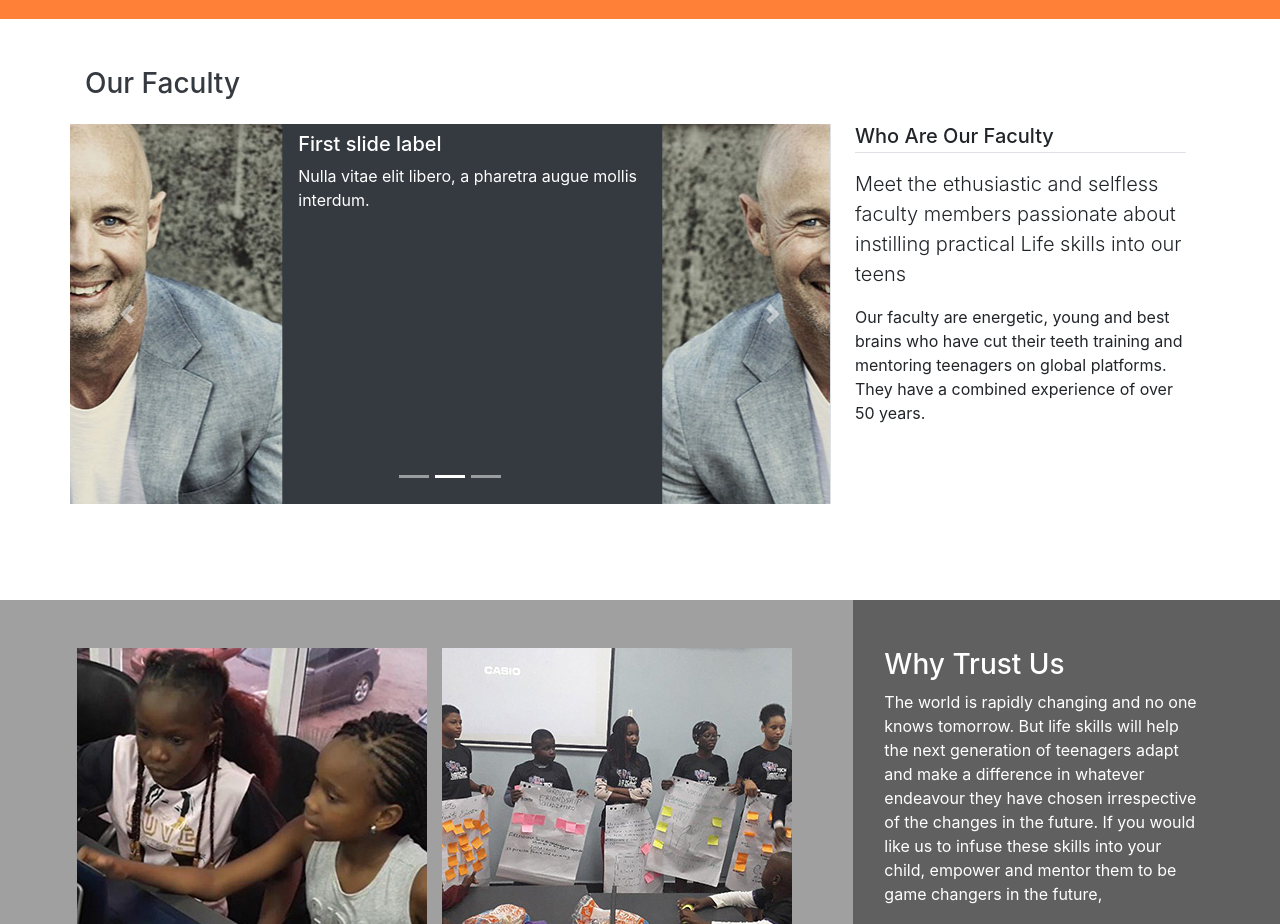
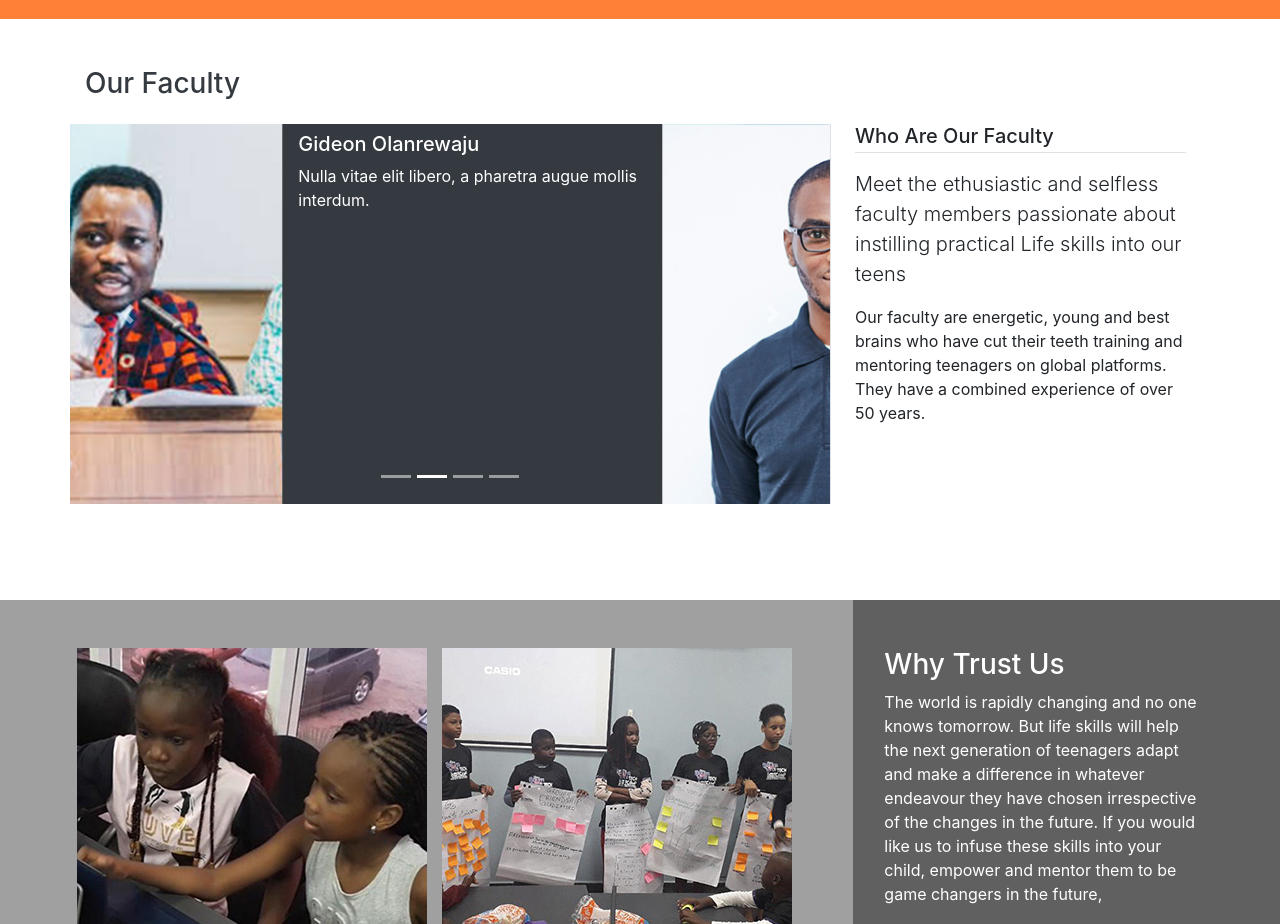
Before and after one commit to nathan-soft/lifelong, a plain HTML site: page index.html in a window 1280 px wide. Shown: the part 1780-2704 px from the top of the page. Drawn offline with Linux system fonts and the light colour scheme.

Commit message:
images added

```diff
--- a/index.html
+++ b/index.html
@@ -137,26 +137,34 @@
                                 <li data-target="#carouselExampleCaptions" data-slide-to="0" class="active"></li>
                                 <li data-target="#carouselExampleCaptions" data-slide-to="1"></li>
                                 <li data-target="#carouselExampleCaptions" data-slide-to="2"></li>
+                                <li data-target="#carouselExampleCaptions" data-slide-to="3"></li>
                             </ol>
                             <div class="carousel-inner">
                                 <div class="carousel-item active"  data-interval="3000">
-                                    <img src="images/mentor.jpg" class="w-50" alt="...">
+                                    <img src="images/Gideon Olanrewaju-faculty.jpg" class="w-50" alt="...">
                                     <div class="w-50 float-right text-white px-3 pt-2">
-                                        <h5>First slide label</h5>
+                                        <h5>Gideon Olanrewaju</h5>
                                         <p>Nulla vitae elit libero, a pharetra augue mollis interdum.</p>
                                     </div>
                                 </div>
                                 <div class="carousel-item" data-interval="3000">
-                                    <img src="images/mentor.jpg" class="w-50" alt="...">
+                                    <img src="images/Henry-Anumudu-faculty.jpg" class="w-50" alt="...">
                                     <div class="w-50 float-right text-white px-3 pt-2">
-                                        <h5>First slide label</h5>
+                                        <h5>Henry Anumudu</h5>
                                         <p>Nulla vitae elit libero, a pharetra augue mollis interdum.</p>
                                     </div>
                                 </div>
                                 <div class="carousel-item" data-interval="3000">
-                                    <img src="images/mentor.jpg" class="w-50" alt="...">
+                                    <img src="images/Louis_Adekola-faculty.jpg" class="w-50" alt="...">
                                     <div class="w-50 float-right text-white px-3 pt-2">
-                                        <h5>First slide label</h5>
+                                        <h5>Louis Adekola</h5>
+                                        <p>Nulla vitae elit libero, a pharetra augue mollis interdum.</p>
+                                    </div>
+                                </div>
+                                <div class="carousel-item" data-interval="3000">
+                                    <img src="images/Jide Ayegbusi-faculty.jpg" class="w-50" alt="...">
+                                    <div class="w-50 float-right text-white px-3 pt-2">
+                                        <h5>Jide Ayegbusi</h5>
                                         <p>Nulla vitae elit libero, a pharetra augue mollis interdum.</p>
                                     </div>
                                 </div>
```
Also changed, not shown: images/Gideon Olanrewaju-faculty.jpg (added), images/Gideon Olanrewaju.jpg (added), images/Henry-Anumudu-faculty.jpg (added), images/Henry-Anumudu.jpg (added), images/Jide Ayegbusi-faculty.jpg (added), images/Jide Ayegbusi.jpg (added), images/Louis_Adekola-faculty.jpg (added), images/Louis_Adekola.jpg (added).
